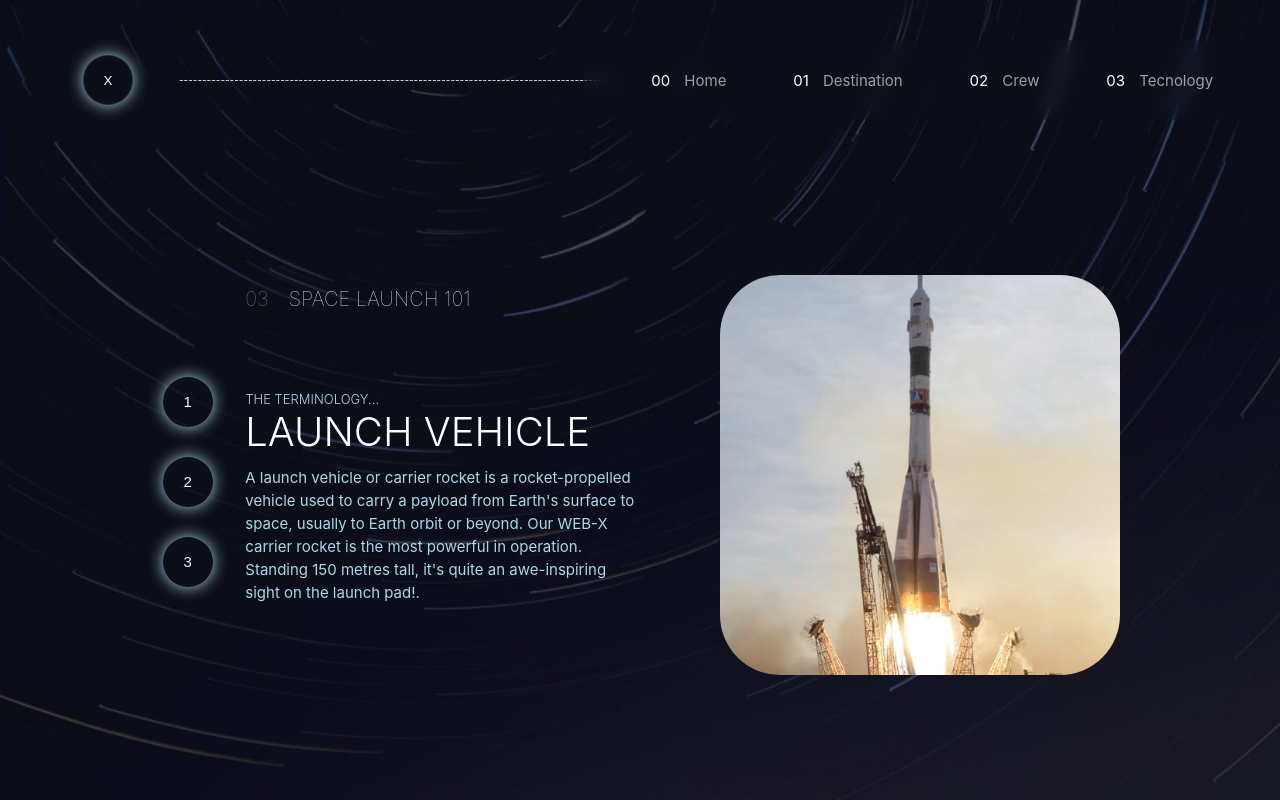
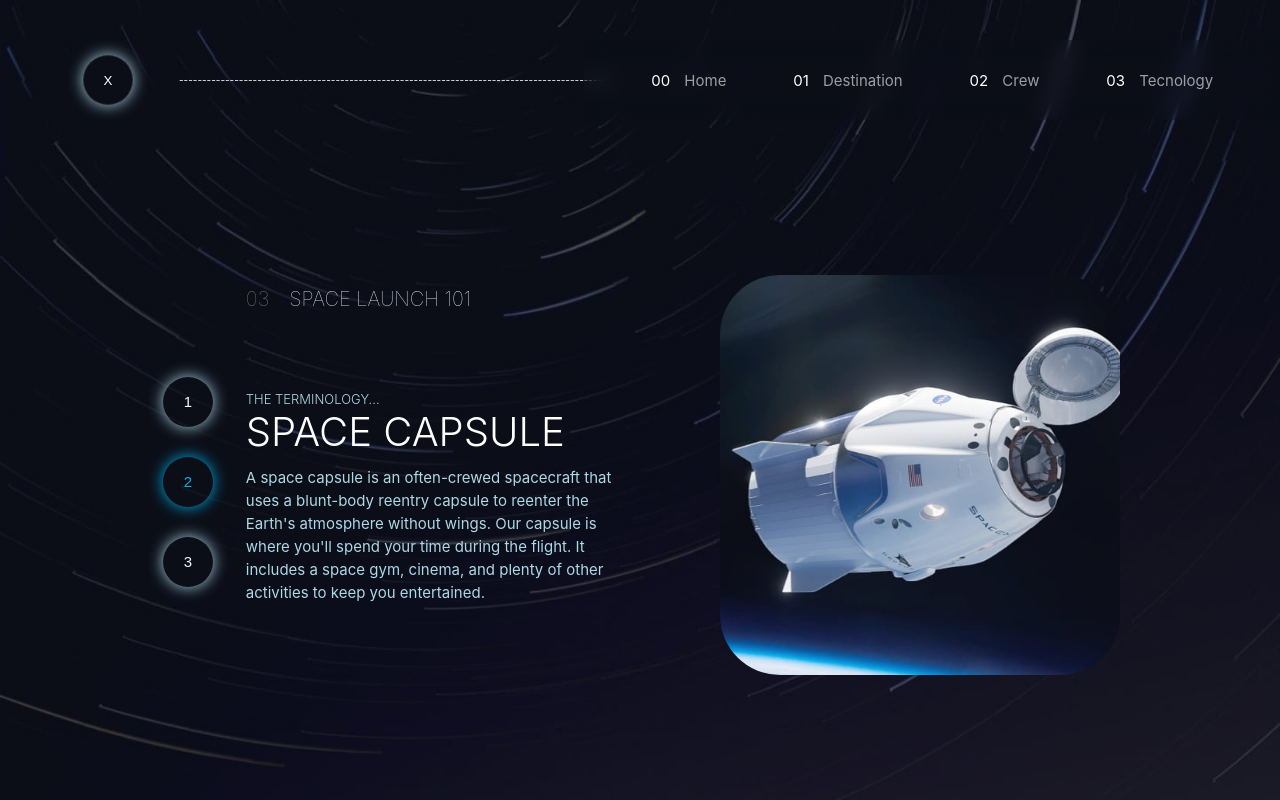
Before and after one commit to Armando-Amezquita/Space-Tourism, a React (Create React App) app: page /tecnology in a window 1280 px wide. Built offline with nearby package versions, Linux system fonts and the light colour scheme.

Commit message:
Se agrego la descripción e imagenes de los botones a la izquierda mediante un estado y mas estilos

```diff
--- a/src/views/Tecnology/tecnology.jsx
+++ b/src/views/Tecnology/tecnology.jsx
@@ -1,17 +1,57 @@
 import React from "react";
+import { useState } from "react";
 import styles from './tecnology.module.css';
 
 function Tecnology () {
+
+    const [tecnology, setTecnology] = useState('capsule');
+
+    const handleChangeTecnology = (e) => {
+        e.preventDefault();
+        setTecnology(e.target.value);
+        console.log(e.target.value)
+    }
+
     return (
         <>
             <main id='main' className={styles.main_container} >
                 <div className={styles.containerLeft}>
                     <div className={styles.containerButtons}>
-                        <button className={styles.buttons}>1</button>
-                        <button className={styles.buttons}>2</button>
-                        <button className={styles.buttons}>3</button>
+                        <button onClick={handleChangeTecnology} value='space' name="space"
+                        className={tecnology === 'space'? styles.buttonsHover : styles.buttons}>1</button>
+                        <button onClick={handleChangeTecnology} value='capsule' name="capsule"
+                        className={tecnology === 'capsule'? styles.buttonsHover: styles.buttons}>2</button>
+                        <button onClick={handleChangeTecnology} value='vehicle' name="vehicle"
+                        className={tecnology === 'vehicle'? styles.buttonsHover : styles.buttons}>3</button>
                     </div>
                     <div className={styles.containerDescription}>
+                        {
+                            tecnology === 'space' ?
+                            <>
+                                <h2 className={styles.titleTecnology}> <span className={styles.numberTitle}>03</span>SPACE LAUNCH 101</h2>
+                                <p className={styles.titleSecond}>THE TERMINOLOGY...</p>
+                                <h1 className={styles.title}>SPACEPORT</h1>
+                                <p className={styles.description}>
+                                A spaceport or cosmodrome is a site for launching (or receiving) spacecraft,
+                                by analogy to the seaport for ships or airport for aircraft. Based in the
+                                famous Cape Canaveral, our spaceport is ideally situated to take advantage
+                                of the Earth’s rotation for launch.
+                                </p>
+                            </>
+                            : tecnology === 'capsule' ?
+                            <>
+                                <h2 className={styles.titleTecnology}> <span className={styles.numberTitle}>03</span>SPACE LAUNCH 101</h2>
+                                <p className={styles.titleSecond}>THE TERMINOLOGY...</p>
+                                <h1 className={styles.title}>SPACE CAPSULE</h1>
+                                <p className={styles.description}>
+                                A space capsule is an often-crewed spacecraft that uses a blunt-body reentry
+                                capsule to reenter the Earth's atmosphere without wings. Our capsule is where
+                                you'll spend your time during the flight. It includes a space gym, cinema,
+                                and plenty of other activities to keep you entertained.
+                                </p>
+                            </>
+                            :
+                            <>
                                 <h2 className={styles.titleTecnology}> <span className={styles.numberTitle}>03</span>SPACE LAUNCH 101</h2>
                                 <p className={styles.titleSecond}>THE TERMINOLOGY...</p>
                                 <h1 className={styles.title}>LAUNCH VEHICLE</h1>
@@ -19,13 +59,26 @@ function Tecnology () {
                                 A launch vehicle or carrier rocket is a rocket-propelled vehicle used to carry a
                                 payload from Earth's surface to space, usually to Earth orbit or beyond. Our
                                 WEB-X carrier rocket is the most powerful in operation. Standing 150 metres tall,
-                        it's quite an awe-inspiring sight on the launch pad!.
+                                it's quite an awe-inspiring sight on the launch pad!
                             </p>
+                            </>
+                        }
                     </div>
                 </div>
+                {
+                    tecnology === 'space'?
                     <div className={styles.containerRigth}>
-                    <span className={styles.imageMars}></span>
+                        <span className={styles.imageSpacePort}></span>
                     </div>
+                    : tecnology === 'capsule'?
+                    <div className={styles.containerRigth}>
+                        <span className={styles.imageCapsule}></span>
+                    </div>
+                    :
+                    <div className={styles.containerRigth}>
+                        <span className={styles.imageVehicle}></span>
+                    </div>
+                }
 
             </main>
         </>
--- a/src/views/Tecnology/tecnology.module.css
+++ b/src/views/Tecnology/tecnology.module.css
@@ -41,7 +41,27 @@
     color: grey;
     margin-right: 2rem;
 }
-.imageMars{
+.imageSpacePort{
+    width: 40rem;
+    height: 40rem;
+    margin-left: 8rem;
+    background-image: url('../../images/Tecnology/image-spaceport-portrait.jpg');
+    background-position: center;
+    background-repeat: no-repeat;
+    background-size: cover;
+    border-radius: 6rem;
+}
+.imageCapsule{
+    width: 40rem;
+    height: 40rem;
+    margin-left: 8rem;
+    background-image: url('../../images/Tecnology/image-space-capsule-portrait.jpg');
+    background-position: center;
+    background-repeat: no-repeat;
+    background-size: cover;
+    border-radius: 6rem;
+}
+.imageVehicle{
     width: 40rem;
     height: 40rem;
     margin-left: 8rem;
@@ -91,3 +111,16 @@
     color: aliceblue;
     font-size: 1.5rem;
 }
+.buttonsHover{
+    width: 5rem;
+    height: 5rem;
+    border: none;
+    border-radius: 50%;
+    margin-right: 2rem;
+    margin-top: 3rem;
+    background: transparent;
+    box-shadow: 0 0 15px rgb(3, 175, 233);
+    cursor: pointer;
+    color: rgb(3, 175, 233);
+    font-size: 1.5rem;
+}
```
Also changed, not shown: src/images/Tecnology/image-space-capsule-portrait.jpg (added), src/images/Tecnology/image-spaceport-portrait.jpg (added). Lines whose indentation alone changed are shown as unchanged.
